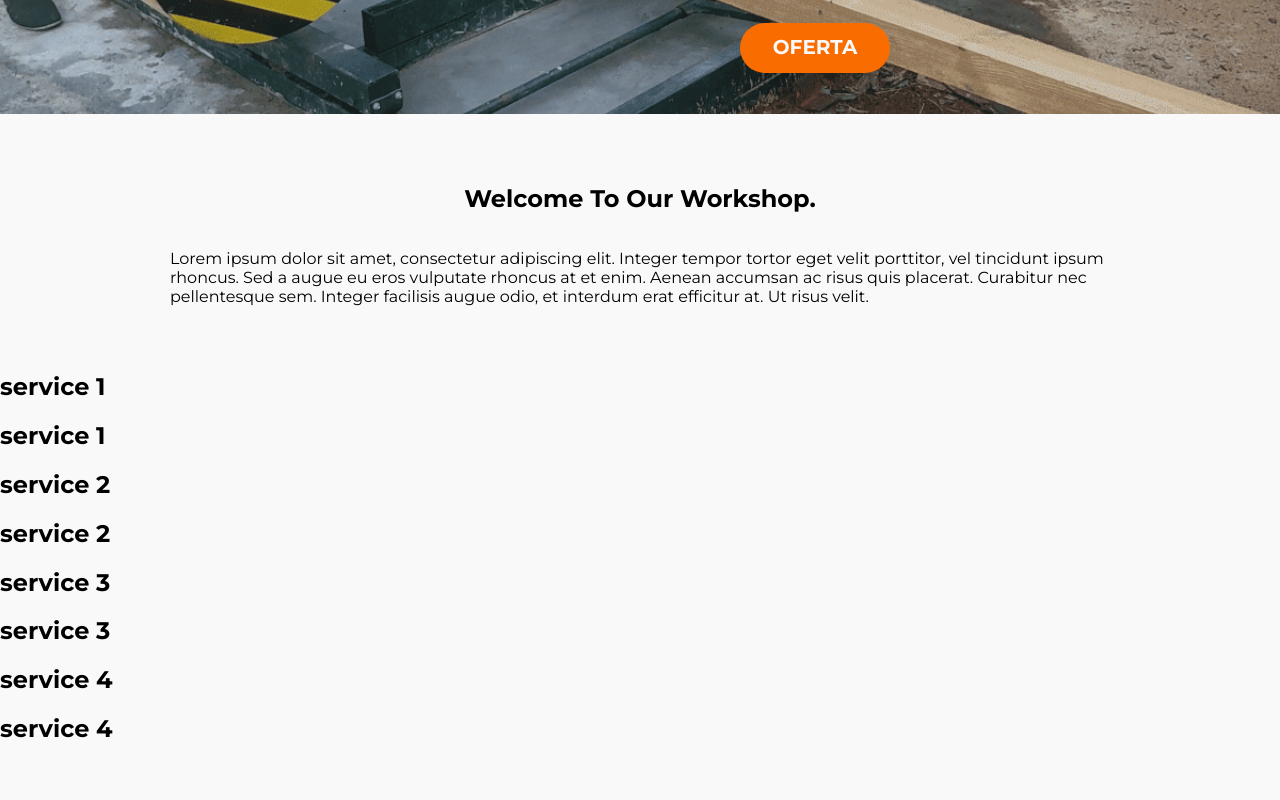
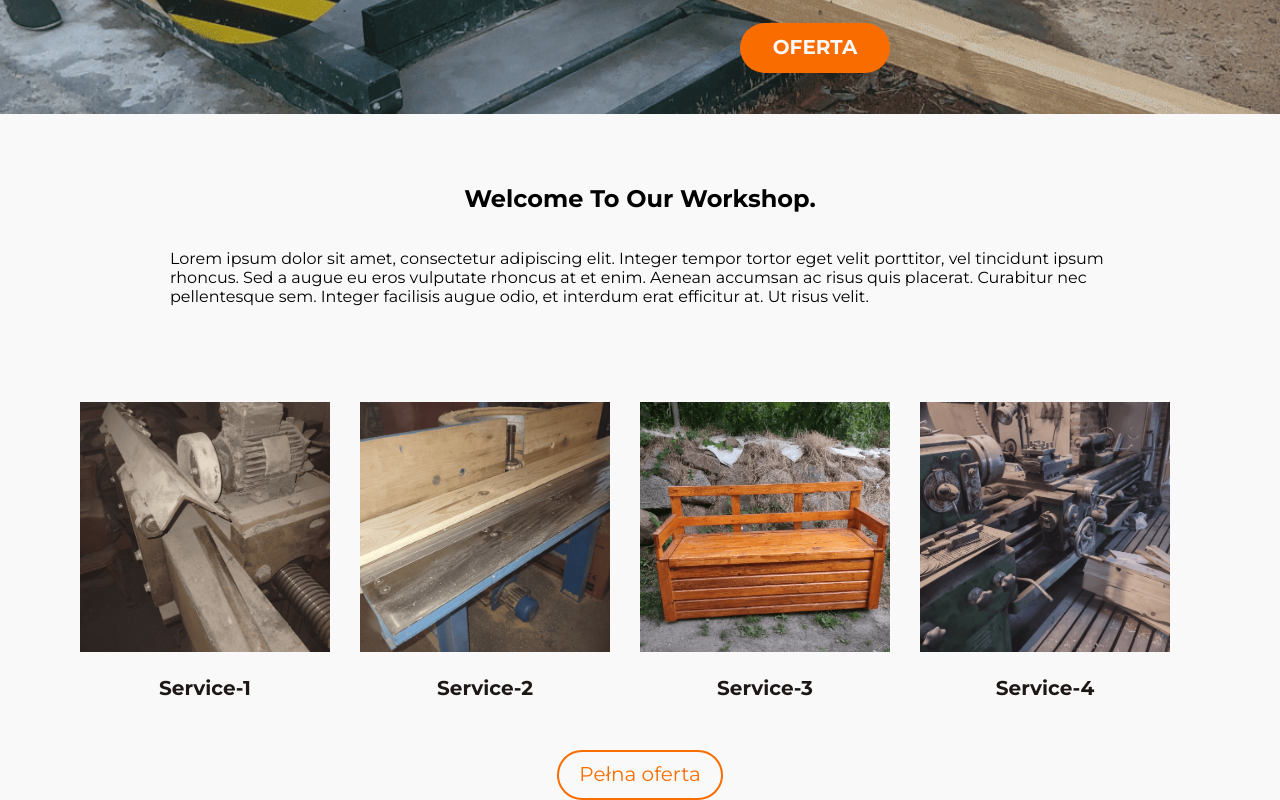
Before and after one commit to mARC3L87/faber-react, a React (Create React App) app: page / in a window 1280 px wide. Shown: the part 492-1292 px from the top of the page. Before the commit the page ends 1255 px from the top, so only its background shows below. Built offline with nearby package versions, Linux system fonts and the light colour scheme.

Commit message:
Add service section to homepage.

```diff
--- a/src/components/Home/Home.scss
+++ b/src/components/Home/Home.scss
@@ -1,3 +1,5 @@
+@import '../../styles/settings.scss';
+
 .intro-container {
   display: flex;
   align-items: center;
@@ -7,3 +9,33 @@
   padding: 0 30px;
   max-width: 1000px;
 }
+
+.intro-services-container {
+  margin-top: 80px;
+  display: flex;
+  flex-direction: column;
+  align-items: center;
+  .intro-services {
+    display: flex;
+    flex-direction: row;
+    flex-wrap: wrap;
+    justify-content: center;
+  }
+  .btn-fullOffer {
+    margin-top: 30px;
+    text-decoration: none;
+    color: $orange;
+    font-family: $text-font;
+    font-size: $text-regular;
+    height: 50px;
+    border-radius: 25px;
+    border: 2px solid $orange;
+    text-align: center;
+    padding: 10px 20px;
+    transition: background-color, color 400ms;
+    &:hover {
+      background-color: $orange;
+      color: $light;
+    }
+  }
+}
--- a/src/components/Home/Home.tsx
+++ b/src/components/Home/Home.tsx
@@ -1,4 +1,5 @@
 import { Fragment } from 'react';
+import { Link } from 'react-router-dom';
 import { useAppSelector } from '../../app/hooks';
 import { selectData } from '../../features/dataSlice';
 import Hero from '../Hero/Hero';
@@ -7,9 +8,7 @@ import './Home.scss';
 
 const Home = () => {
   const data = useAppSelector(selectData);
-  console.log(data);
   const dataImages = data.items.map((item) => item);
-  console.log(dataImages);
   return (
     <Fragment>
       <header>
@@ -25,12 +24,20 @@ const Home = () => {
           odio, et interdum erat efficitur at. Ut risus velit.
         </p>
       </section>
-      <section className='intro-services'>
-        {data.serviceCategories.slice(0, 4).map((serviceCategory) => (
-          <div key={serviceCategory.id}>
-            <ServiceCard serviceCategory={serviceCategory} items={dataImages} />
-          </div>
-        ))}
+      <section className='intro-services-container'>
+        <div className='intro-services'>
+          {data.serviceCategories.slice(0, 4).map((serviceCategory) => (
+            <div key={serviceCategory.id}>
+              <ServiceCard
+                serviceCategory={serviceCategory}
+                items={dataImages}
+              />
+            </div>
+          ))}
+        </div>
+        <Link className='btn-fullOffer' to='oferta'>
+          Pełna oferta
+        </Link>
       </section>
     </Fragment>
   );
--- a/src/components/ServiceCard/ServiceCard.scss
+++ b/src/components/ServiceCard/ServiceCard.scss
@@ -0,0 +1,32 @@
+@import '../../styles/settings.scss';
+
+.card-wrapper {
+  display: flex;
+  width: 250px;
+  flex-direction: column;
+  align-items: center;
+  margin-right: 30px;
+  .img-service-link {
+    width: 100%;
+    img {
+      width: 100%;
+      object-fit: cover;
+      height: 250px;
+      &:hover {
+        opacity: 0.8;
+      }
+    }
+  }
+  .category-link {
+    text-decoration: none;
+    p {
+      font-size: $text-regular;
+      color: $dark;
+      text-transform: capitalize;
+      font-weight: bold;
+      &:hover {
+        color: $orange;
+      }
+    }
+  }
+}
--- a/src/components/ServiceCard/ServiceCard.tsx
+++ b/src/components/ServiceCard/ServiceCard.tsx
@@ -1,4 +1,6 @@
+import { Link } from 'react-router-dom';
 import './ServiceCard.scss';
+
 interface Items {
   id: number;
   image: string;
@@ -17,11 +19,21 @@ const ServiceCard = ({ serviceCategory, items }: ServiceCardProps) => {
   const itemsProperties = items.find(
     (item) => item.category === serviceCategory.service
   );
-  console.log(itemsProperties?.category);
   return (
-    <div>
-      <h1>{serviceCategory.service}</h1>
-      <h1>{itemsProperties?.category}</h1>
+    <div className='card-wrapper'>
+      <Link
+        className='img-service-link'
+        to={`oferta/${serviceCategory.service}`}
+      >
+        <img
+          src={itemsProperties?.image}
+          alt={itemsProperties?.img_description}
+        />
+      </Link>
+
+      <Link className='category-link' to={`oferta/${serviceCategory.service}`}>
+        <p>{serviceCategory.service}</p>
+      </Link>
     </div>
   );
 };
--- a/src/data/data.ts
+++ b/src/data/data.ts
@@ -31,31 +31,31 @@ export const data: Data = {
   serviceCategories: [
     {
       id: 1,
-      service: 'service 1',
+      service: 'service-1',
     },
     {
       id: 2,
-      service: 'service 2',
+      service: 'service-2',
     },
     {
       id: 3,
-      service: 'service 3',
+      service: 'service-3',
     },
     {
       id: 4,
-      service: 'service 4',
+      service: 'service-4',
     },
     {
       id: 5,
-      service: 'service 5',
+      service: 'service-5',
     },
     {
       id: 6,
-      service: 'service 6',
+      service: 'service-6',
     },
     {
       id: 7,
-      service: 'service 7',
+      service: 'service-7',
     },
   ],
   items: [
@@ -63,85 +63,85 @@ export const data: Data = {
       id: 1,
       image: faber1,
       img_description: 'faber1',
-      category: 'service 1',
+      category: 'service-1',
     },
     {
       id: 2,
       image: faber2,
       img_description: 'faber2',
-      category: 'service 1',
+      category: 'service-1',
     },
     {
       id: 3,
       image: faber3,
       img_description: 'faber3',
-      category: 'service 1',
+      category: 'service-1',
     },
     {
       id: 4,
       image: faber4,
       img_description: 'faber4',
-      category: 'service 2',
+      category: 'service-2',
     },
     {
       id: 5,
       image: faber5,
       img_description: 'faber5',
-      category: 'service 2',
+      category: 'service-2',
     },
     {
       id: 6,
       image: faber6,
       img_description: 'faber6',
-      category: 'service 2',
+      category: 'service-2',
     },
     {
       id: 7,
       image: faber7,
       img_description: 'faber7',
-      category: 'service 3',
+      category: 'service-3',
     },
     {
       id: 8,
       image: faber8,
       img_description: 'faber8',
-      category: 'service 3',
+      category: 'service-3',
     },
     {
       id: 9,
       image: faber9,
       img_description: 'faber9',
-      category: 'service 4',
+      category: 'service-4',
     },
     {
       id: 10,
       image: faber10,
       img_description: 'faber10',
-      category: 'service 4',
+      category: 'service-4',
     },
     {
       id: 11,
       image: faber11,
       img_description: 'faber11',
-      category: 'service 5',
+      category: 'service-5',
     },
     {
       id: 12,
       image: faber12,
       img_description: 'faber12',
-      category: 'service 5',
+      category: 'service-5',
     },
     {
       id: 13,
       image: faber13,
       img_description: 'faber13',
-      category: 'service 6',
+      category: 'service-6',
     },
     {
       id: 14,
       image: faber14,
       img_description: 'faber14',
-      category: 'service 6',
+      category: 'service-6',
     },
   ],
 };
```
